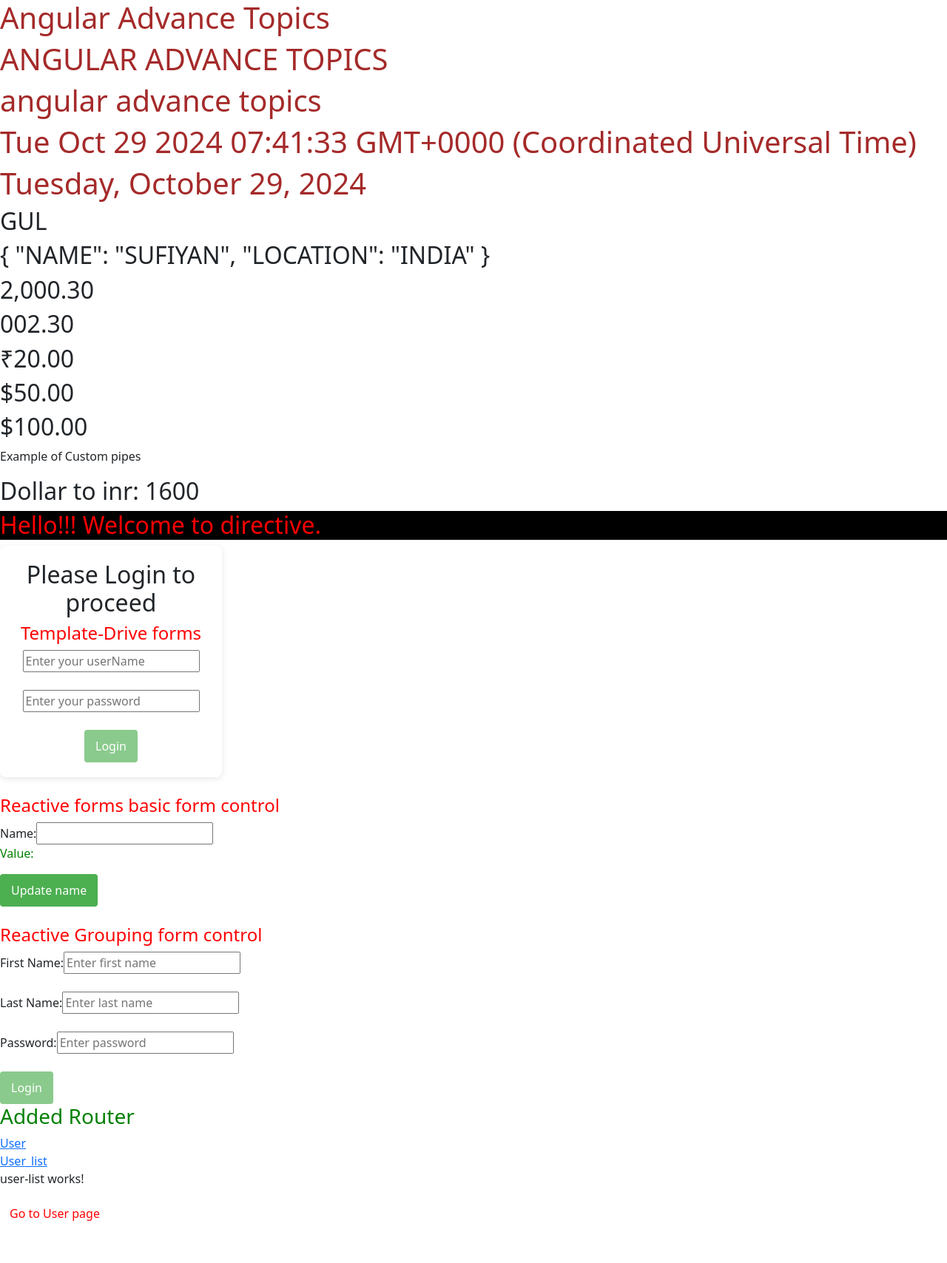
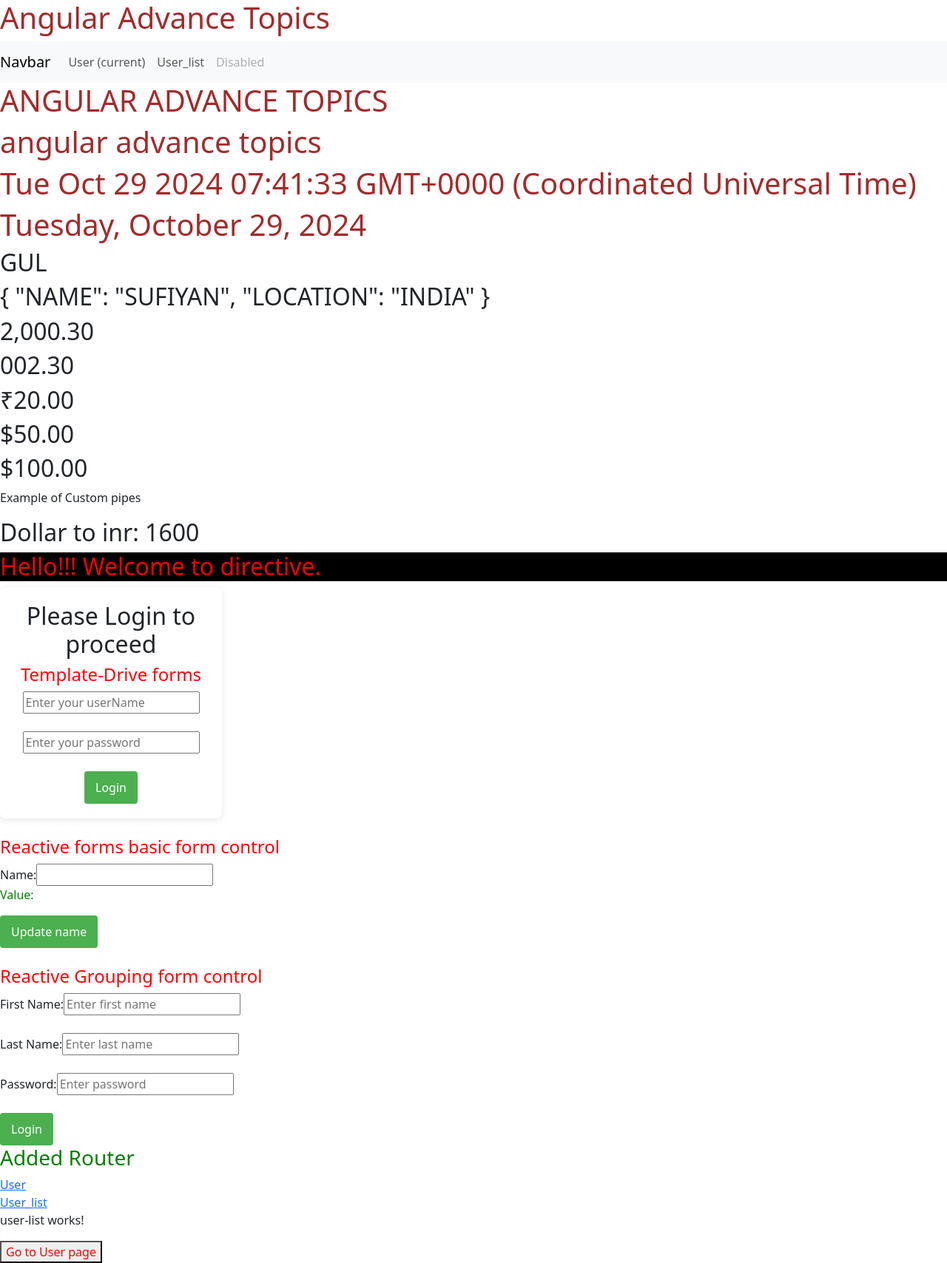
Before and after one commit to Sufiyan33/Learning-Angular, an Angular app in the folder Angular-Advance/advance/: page /user-list in a window 1280 px wide. Shown: the whole page at 74% size. Before the commit the page ends 1660 px from the top, so only its background shows below. Built offline with nearby package versions, Linux system fonts and the light colour scheme.

Commit message:
Added navbar

```diff
--- a/Angular-Advance/advance/src/app/app.component.html
+++ b/Angular-Advance/advance/src/app/app.component.html
@@ -1,4 +1,30 @@
 <h1 style="color: brown;">{{title}}</h1>
+<!-- Adding Navbar to test Redirecting -->
+<nav class="navbar navbar-expand-lg navbar-light bg-light">
+    <a class="navbar-brand" href="#">Navbar</a>
+    <button class="navbar-toggler" type="button" data-toggle="collapse" data-target="#navbarSupportedContent" aria-controls="navbarSupportedContent" aria-expanded="false" aria-label="Toggle navigation">
+      <span class="navbar-toggler-icon"></span>
+    </button>
+
+    <div class="collapse navbar-collapse" id="navbarSupportedContent">
+      <ul class="navbar-nav mr-auto">
+        <li class="nav-item active">
+          <a class="nav-link" routerLink="user" >User <span class="sr-only">(current)</span></a>
+        </li>
+        <li class="nav-item">
+          <a class="nav-link" routerLink="user-list" >User_list</a>
+        </li>
+        <li class="nav-item">
+          <a class="nav-link disabled" href="#">Disabled</a>
+        </li>
+      </ul>
+     <!-- <form class="form-inline my-2 my-lg-0">
+        <input class="form-control mr-sm-2" type="search" placeholder="Search" aria-label="Search">
+        <button class="btn btn-outline-success my-2 my-sm-0" type="submit">Search</button>
+      </form>-->
+    </div>
+</nav>
+
 <!-- Example of Pipes -->
 <h1 style="color: brown;">{{title | uppercase}}</h1>
 <h1 style="color: brown;">{{title | lowercase}}</h1>
@@ -36,7 +62,7 @@
                 <small class="text-danger" *ngIf="pass.errors['minlength']">Password should be more than 2 digits</small>
                 <small class="text-danger" *ngIf="pass.errors['maxlength']">Password should be max 8 digits</small>
             </span><br/>
-        <button [disabled]="loginForm.form.status === 'INVALID'" class="btn">Login</button>
+        <button [disabled]="loginForm.form.status === 'INVALID'" class="btns">Login</button>
     </form>
 </div>
 
@@ -47,7 +73,7 @@
     <label for="name">Name: </label>
     <input type="text" id="name" [formControl]="nameFiled"><br/>
     <p style="color: green;">Value: {{nameFiled.value}}</p>
-    <button class="btn" (click)="updateName()">Update name</button>
+    <button class="btns" (click)="updateName()">Update name</button>
  </form>
 
 <!-- Reactive form Group Control-->
@@ -77,7 +103,7 @@
             Enter valid password!
         </span>
     <br/>
-    <button class="btn" [disabled]="profileForm.invalid">Login</button>
+    <button class="btns" [disabled]="profileForm.invalid">Login</button>
  </form>
 
 <!-- Adding router functionality -->
--- a/Angular-Advance/advance/src/app/app.component.scss
+++ b/Angular-Advance/advance/src/app/app.component.scss
@@ -6,7 +6,7 @@
     width: 300px;
     text-align: center;
 }
-.btn {
+.btns {
     background-color: #4CAF50;
     color: white;
     padding: 10px 15px;
@@ -14,7 +14,7 @@
     border-radius: 4px;
     cursor: pointer;
 }
-.btn:hover {
+.btns:hover {
     background-color: #143d16;
 }
 
--- a/Angular-Advance/advance/src/app/user-list/user-list.component.html
+++ b/Angular-Advance/advance/src/app/user-list/user-list.component.html
@@ -1,2 +1,2 @@
 <p>user-list works!</p>
-<button class="btn" style="color: red;" [routerLink]="['/user']">Go to User page</button>
+<button class="btns" style="color: red;" [routerLink]="['/user']">Go to User page</button>
--- a/Angular-Advance/advance/src/app/user/user.component.html
+++ b/Angular-Advance/advance/src/app/user/user.component.html
@@ -1,2 +1,2 @@
 <p>user works!</p>
-<button class="btn" [routerLink]="['/user-list']">Go to User_list</button>
+<button class="btns" [routerLink]="['/user-list']">Go to User_list</button>
```
